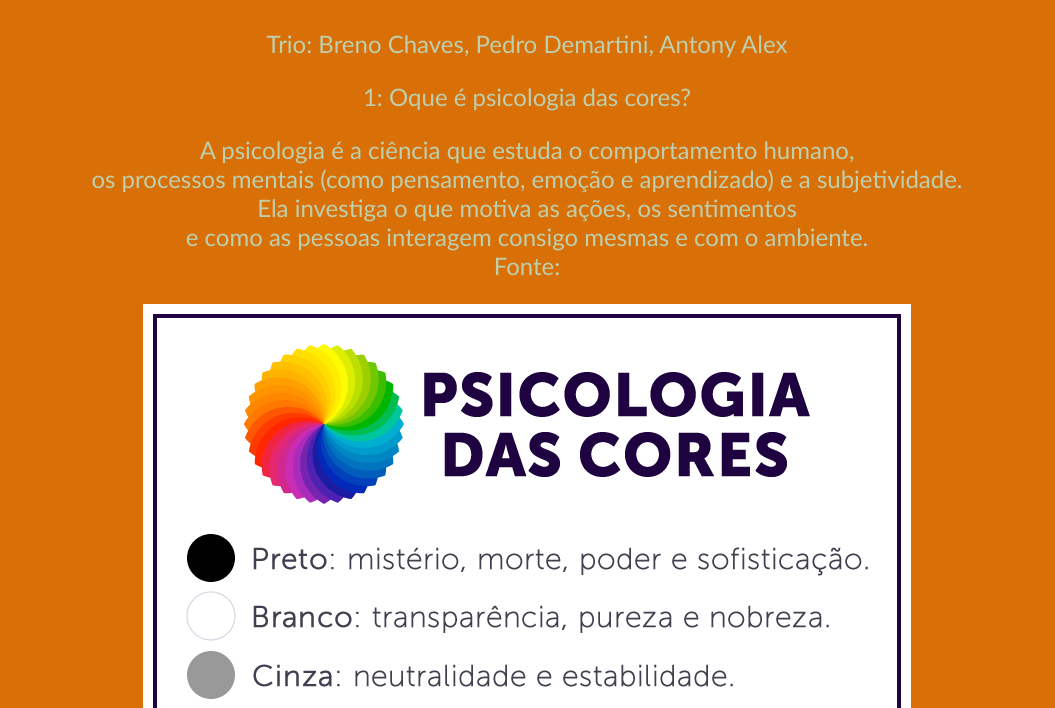
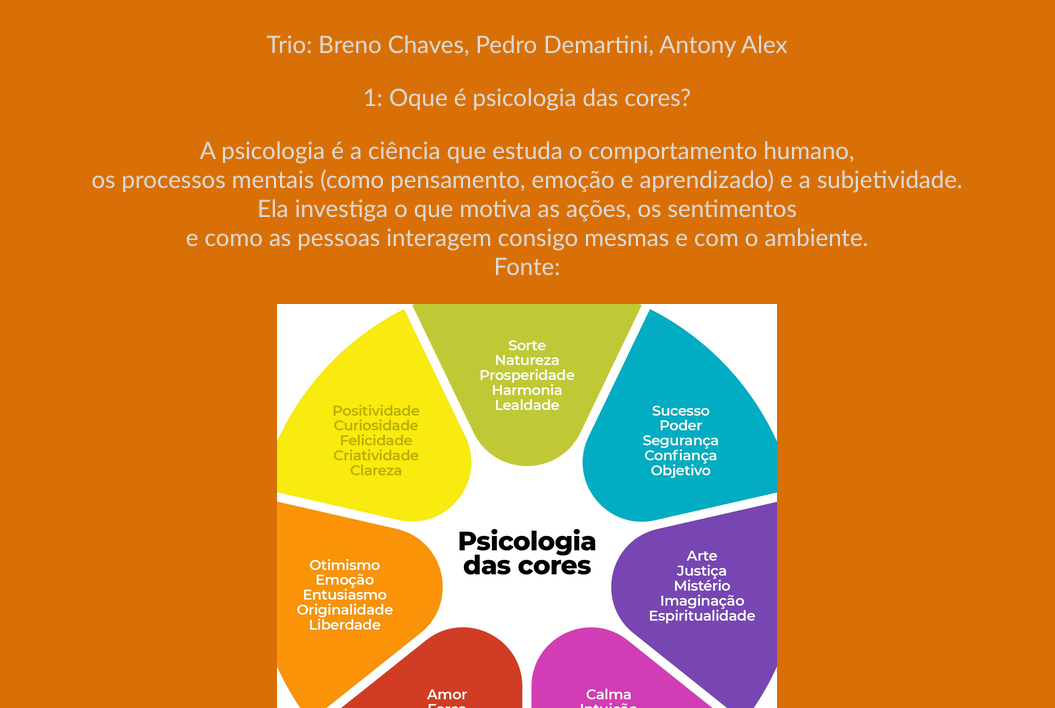
Before and after one commit to KeysDev59/Educa-oFinanceira, a plain HTML site: page index.html in a window 1280 px wide. Shown: the part 92-800 px from the top of the page, without its empty margins (113-1168 px from the left). Drawn offline with Linux system fonts and the light colour scheme.

Commit message:
Add files via upload

```diff
--- a/index.html
+++ b/index.html
@@ -7,7 +7,7 @@
     <style>
         body{
             background-color: rgb(217, 112, 7);
-            color:rgb(190, 207, 173);
+            color:rgb(221, 220, 220);
             font: normal 18pt Trebuchet MS;
         }
         h1{
@@ -40,7 +40,7 @@ e como as pessoas interagem consigo mesmas e com o ambiente.<br>
 
 Fonte:
 </p>
-<img src="aaaaaaaaaaaaaaaaaaa.png" alt="base">
+<img src="chega.png" alt="base">
 
 <p>2: Por que as empresas investem no uso de estrategia das cores?</p>
 <p> As empresas investem na estratégia das cores porque elas são ferramentas poderosas<br>
@@ -78,7 +78,7 @@ Ela funciona como uma previsão de comportamento, influenciando áreas como moda
 Isso ajuda a influenciar a forma como o consumidor enxerga o produto e aumenta o interesse pela compra.<br>
 </p>
 
-<img src="aaaaaaaaaaaaaaaaaaaaaaaa 1 da maan.avif" alt="tchau">
+<img src="aaaaaaaaaaaaaaaaaaa.png" alt="tchau">
 
 
 
```
